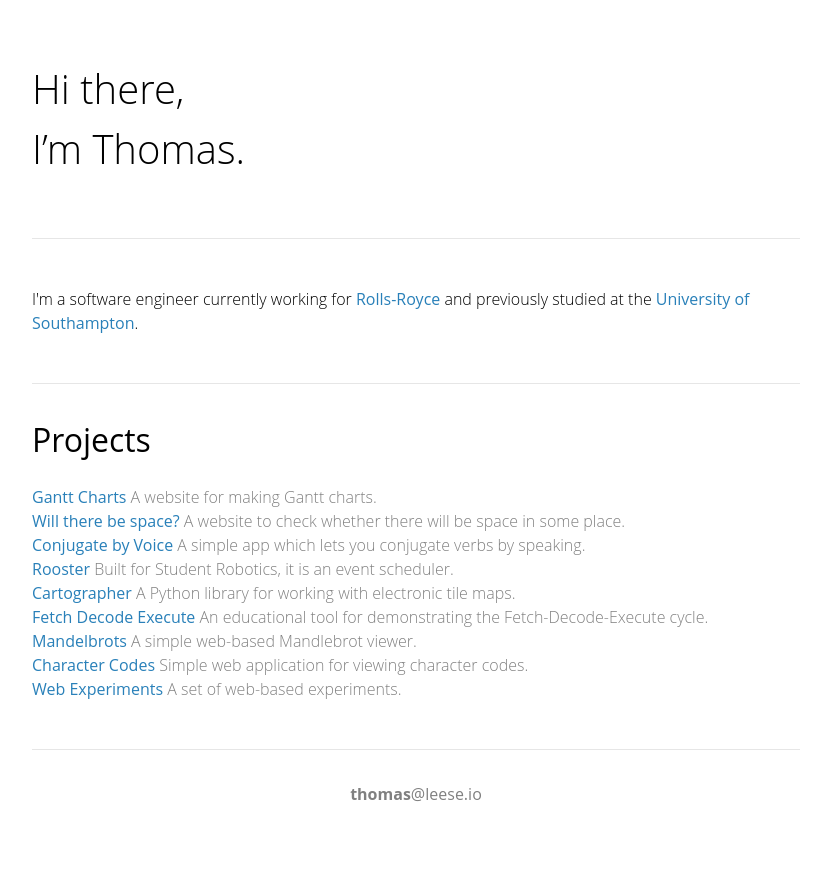
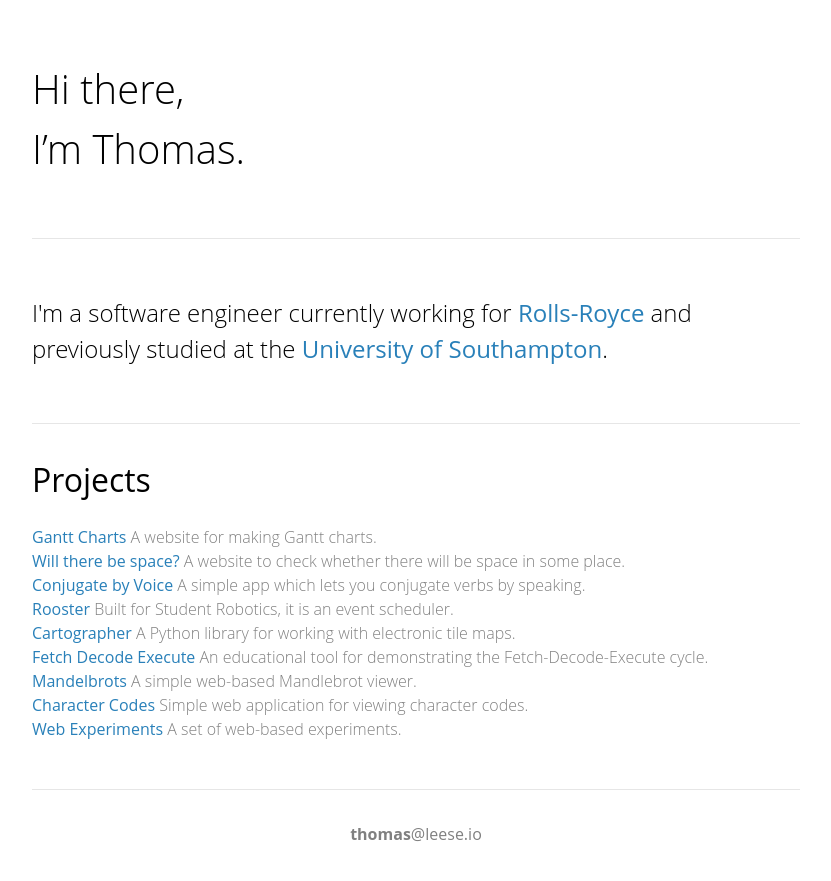
Before and after one commit to thomasleese/thomasleese.github.io, a Jekyll site: the page built from index.html, in a window 1280 px wide. Shown: the top 881 px of the page, without its empty margins (224-1055 px from the left). Built offline with Jekyll 4.4.1, drawn with Linux system fonts in a browser that asks for light colours; some web fonts are replaced.

Commit message:
Update theme.css

```diff
--- a/styles/theme.css
+++ b/styles/theme.css
@@ -42,6 +42,10 @@ a:hover {
     list-style: none;
 }
 
+.lead {
+    font-size: 1.5rem;
+}
+
 header h1 {
     font-weight: 300;
     font-size: 2.5rem;
```
